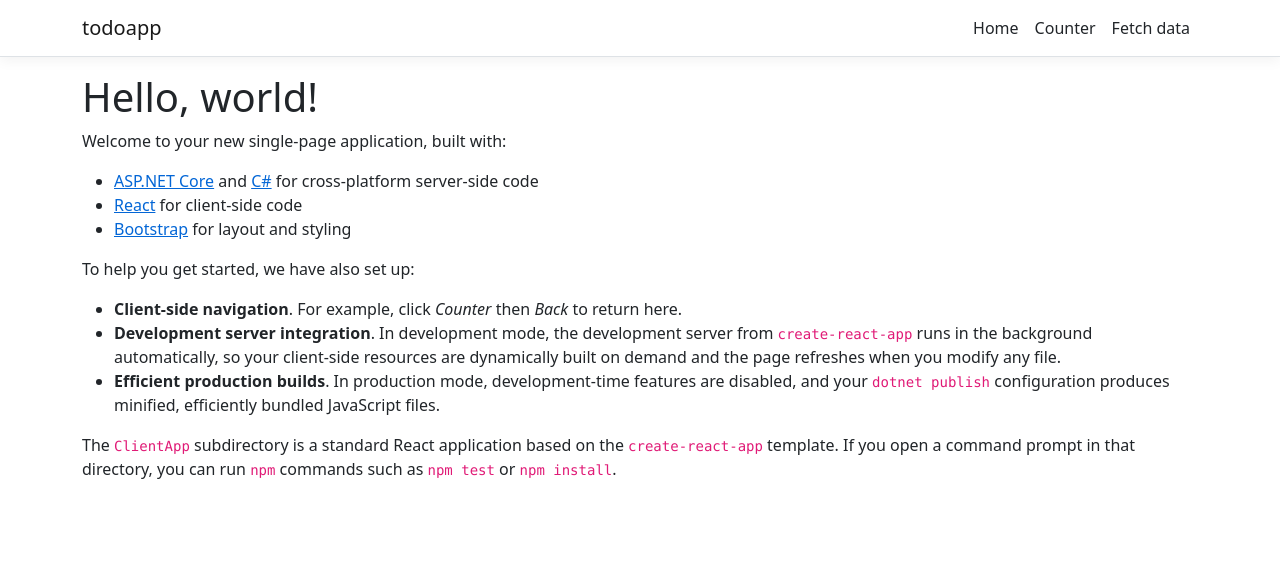
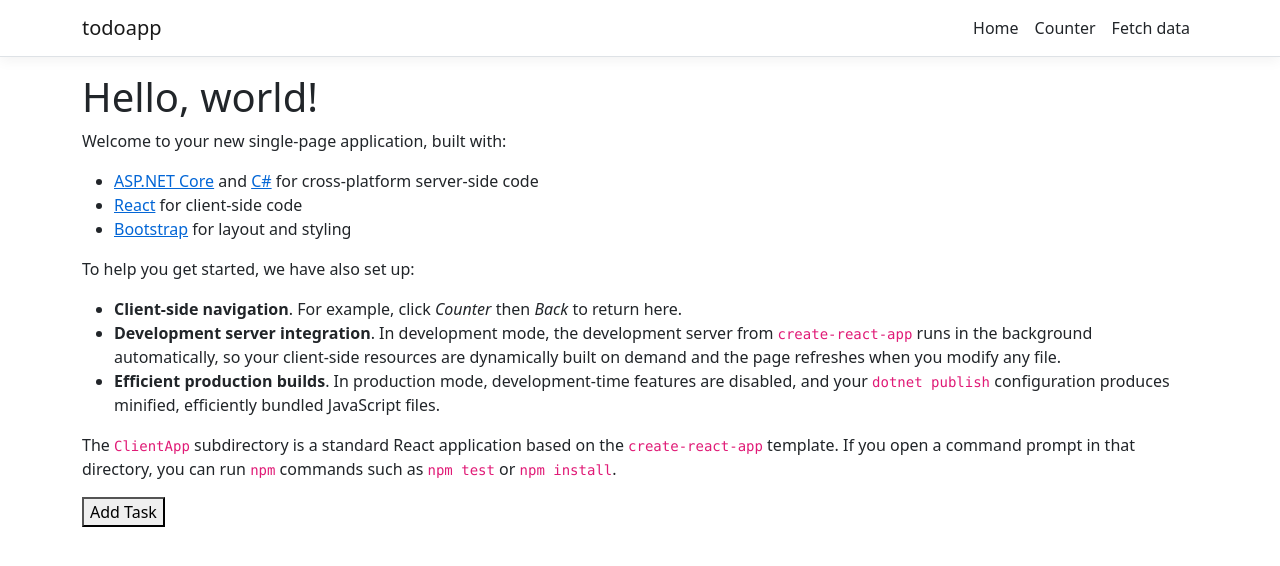
Before and after one commit to alisina97/todoapp, a React (Create React App) app in the folder ClientApp/: page / in a window 1280 px wide. Shown: the top 566 px of the page. Built offline with nearby package versions, Linux system fonts and the light colour scheme.

Commit message:
[UPDATE] - Added an add task button

```diff
--- a/ClientApp/src/components/Home.js
+++ b/ClientApp/src/components/Home.js
@@ -21,7 +21,8 @@ export class Home extends Component {
           <li><strong>Development server integration</strong>. In development mode, the development server from <code>create-react-app</code> runs in the background automatically, so your client-side resources are dynamically built on demand and the page refreshes when you modify any file.</li>
           <li><strong>Efficient production builds</strong>. In production mode, development-time features are disabled, and your <code>dotnet publish</code> configuration produces minified, efficiently bundled JavaScript files.</li>
         </ul>
-        <p>The <code>ClientApp</code> subdirectory is a standard React application based on the <code>create-react-app</code> template. If you open a command prompt in that directory, you can run <code>npm</code> commands such as <code>npm test</code> or <code>npm install</code>.</p>
+            <p>The <code>ClientApp</code> subdirectory is a standard React application based on the <code>create-react-app</code> template. If you open a command prompt in that directory, you can run <code>npm</code> commands such as <code>npm test</code> or <code>npm install</code>.</p>
+        <button>Add Task</button>
       </div>
     );
   }
```
